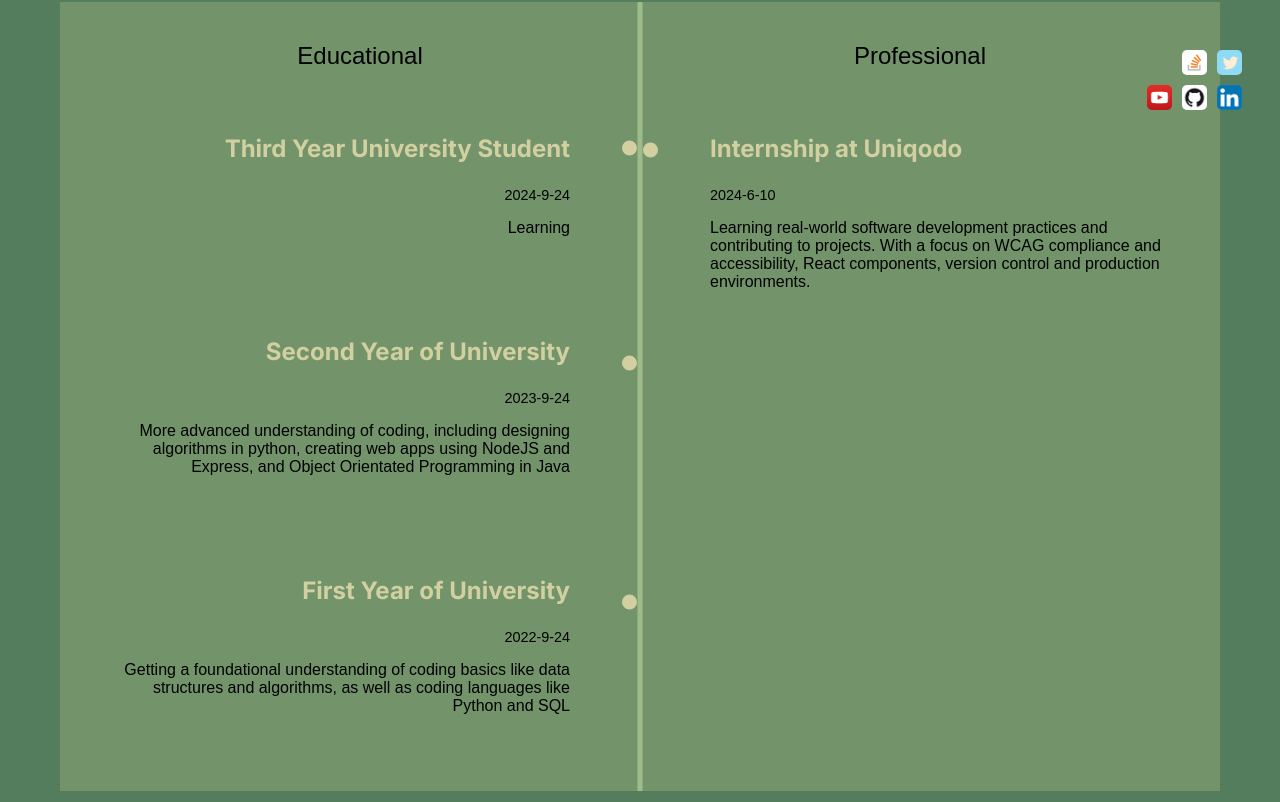
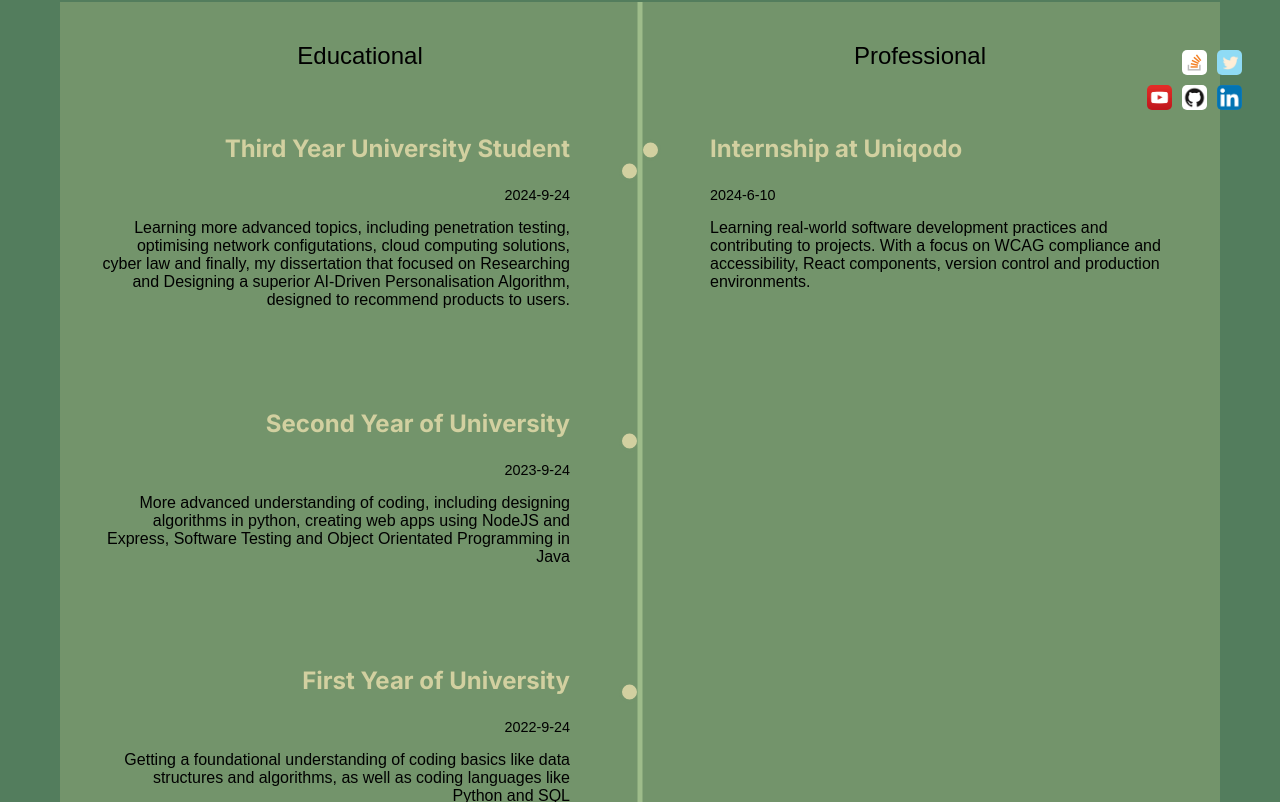
Before and after one commit to JumesP/Portfoliov2, a React (Create React App) app in the folder client/: page /About in a window 1280 px wide. Shown: the part 652-1454 px from the top of the page. Built offline with nearby package versions, Linux system fonts and the light colour scheme.

Commit message:
more text details on my  about me

```diff
--- a/client/src/pages/About.jsx
+++ b/client/src/pages/About.jsx
@@ -49,12 +49,12 @@ const educationalTimelineEvents = [ // newest to oldest
 	{
 		title: "Third Year University Student",
 		date: "2024-9-24",
-		description: "Learning "
+		description: "Learning more advanced topics, including penetration testing, optimising network configutations, cloud computing solutions, cyber law and finally, my dissertation that focused on Researching and Designing a superior AI-Driven Personalisation Algorithm, designed to recommend products to users."
 	},
 	{
 		title: "Second Year of University",
 		date: "2023-9-24",
-		description: "More advanced understanding of coding, including designing algorithms in python, creating web apps using NodeJS and Express, and Object Orientated Programming in Java"
+		description: "More advanced understanding of coding, including designing algorithms in python, creating web apps using NodeJS and Express, Software Testing and Object Orientated Programming in Java"
 	},
 	{
 		title: "First Year of University",
```
